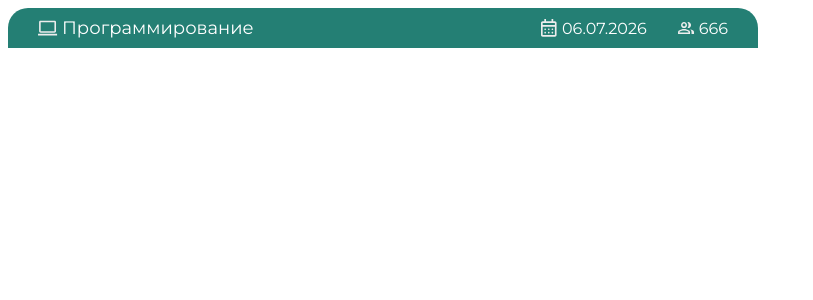
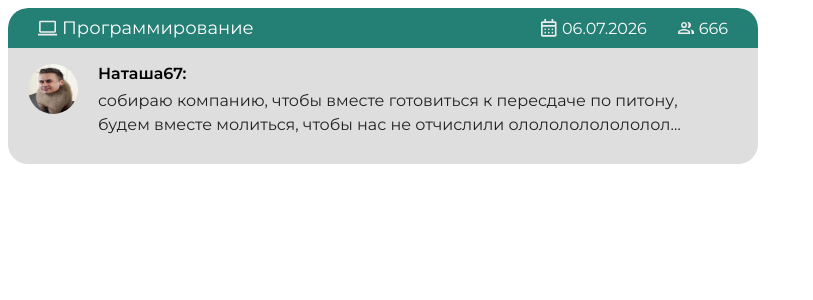
Before and after one commit to alwaysfirst23/Friend_finder, a React (Vite) app in the folder demo/frontend/: page / in a window 1280 px wide. Shown: the top 300 px of the page, without its empty margins (0-813 px from the left). Built offline with nearby package versions, Linux system fonts and the light colour scheme.

Commit message:
feat: создала карточку события

```diff
--- a/demo/frontend/src/App.jsx
+++ b/demo/frontend/src/App.jsx
@@ -1,9 +1,9 @@
-import CardTopic from './components/CardTopic'
+import EventCard from './components/EventCard'
 
 function App() {
   return (
     <div>
-      <CardTopic />
+      <EventCard />
     </div>
   )
 }
--- /dev/null
+++ b/demo/frontend/src/components/EventCard.css
@@ -0,0 +1,50 @@
+.event-card {
+  box-sizing: border-box;
+  width: 750px;
+  height: 156px;
+  background: rgba(217, 217, 217, 0.85);
+  border-radius: 20px;
+  overflow: hidden;
+  display: flex;
+  flex-direction: column;
+}
+
+.card-body {
+  flex: 1;
+  min-height: 0;
+  display: flex;
+  align-items: flex-start;
+  gap: 20px;
+  padding: 16px 30px 16px 20px;
+}
+
+.card-avatar {
+  width: 50px;
+  height: 50px;
+  flex-shrink: 0;
+}
+
+.card-content {
+  flex: 1;
+  min-width: 0;
+}
+
+.card-author {
+  margin: 0 0 6px;
+  font-size: 16px;
+  font-weight: 600;
+}
+
+.card-text {
+  margin: 0;
+  font-size: 16px;
+  line-height: 1.5;
+  color: #222;
+  overflow-wrap: anywhere;
+
+  display: -webkit-box;
+  -webkit-box-orient: vertical;
+  -webkit-line-clamp: 2;
+  line-clamp: 2;
+  overflow: hidden;
+}
--- /dev/null
+++ b/demo/frontend/src/components/EventCard.jsx
@@ -0,0 +1,26 @@
+import './EventCard.css'
+import CardTopic from './CardTopic'
+import Avatar from '../assets/images/avatar2.svg'
+
+function EventCard() {
+  return (
+    <article className="event-card">
+      <CardTopic/>
+
+      <div className="card-body">
+        <img className="card-avatar" src={Avatar} alt='Аватар' />
+
+        <div className='card-content'>
+          <p className='card-author'>Наташа67:</p>
+          <p className='card-text'>
+            собираю компанию, чтобы вместе готовиться к пересдаче по питону,
+            будем вместе молиться, чтобы нас не отчислили олололололололол
+            fodskfksad;lfkdlkfl;ak;lfkda;fkd;lskfksfkdskfds;lkf;ldskf;ldsklf;kdsf
+          </p>
+        </div>
+      </div>
+    </article>
+  )
+}
+
+export default EventCard
```
